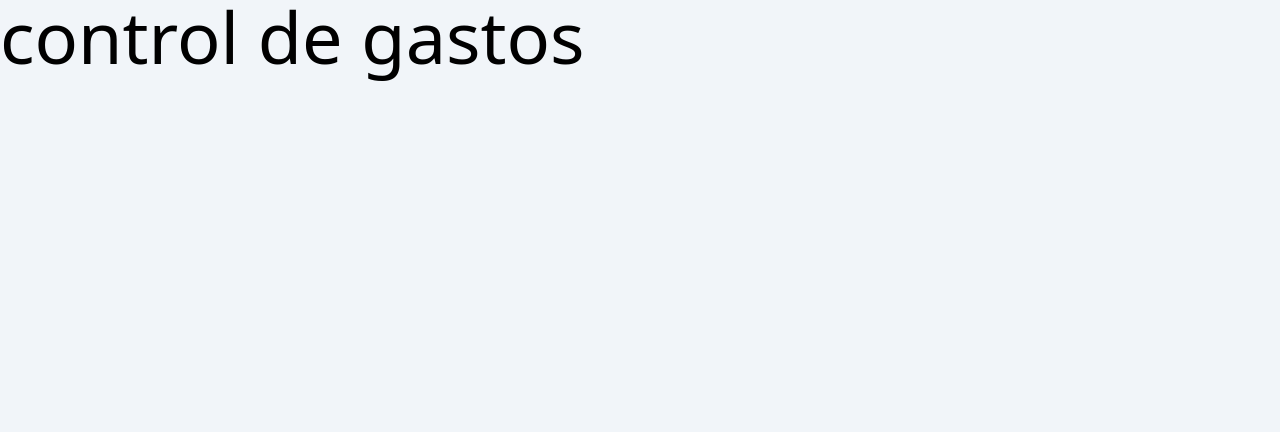
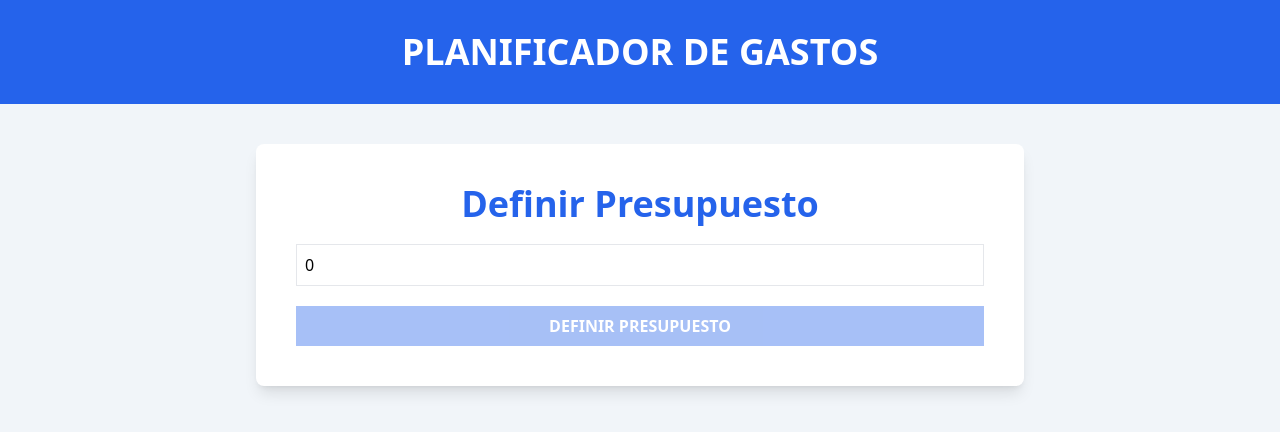
Before and after one commit to jhoanse98/control-gastos-contextapi, a React (Vite) app: page / in a window 1280 px wide. Shown: the top 432 px of the page. Built offline with nearby package versions, Linux system fonts and the light colour scheme.

Commit message:
se crea vista inicial del proyecto

```diff
--- a/src/App.tsx
+++ b/src/App.tsx
@@ -1,5 +1,20 @@
+import BudgetForm from "./components/BudgetForm";
+
 function App() {
-  return <h1 className="text-7xl">control de gastos</h1>;
+  return (
+    <>
+      <header className="bg-blue-600 py-8 max-h-72">
+        <h1 className="uppercase text-center font-black text-4xl text-white">
+          {" "}
+          Planificador de gastos
+        </h1>
+      </header>
+
+      <div className="max-w-3xl mx-auto bg-white shadow-lg rounded-lg mt-10 p-10">
+        <BudgetForm />
+      </div>
+    </>
+  );
 }
 
 export default App;
--- /dev/null
+++ b/src/components/BudgetForm.tsx
@@ -0,0 +1,41 @@
+import React, { useMemo, useState } from "react";
+
+const BudgetForm = () => {
+  const [budget, setBudget] = useState(0);
+  const handleChange = (e: React.ChangeEvent<HTMLInputElement>) => {
+    setBudget(e.target.valueAsNumber);
+  };
+
+  const isValid = useMemo(() => {
+    return isNaN(budget) || budget <= 0;
+  }, [budget]);
+  return (
+    <form className="space-y-5">
+      <div className="flex flex-col space-y-5">
+        <label
+          htmlFor="budget"
+          className="text-4xl text-blue-600 font-bold text-center"
+        >
+          Definir Presupuesto
+        </label>
+        <input
+          id="budget"
+          type="number"
+          className="w-full bg-white border border-gray-200 p-2"
+          placeholder="Define tu presupuesto"
+          name="budget"
+          value={budget}
+          onChange={handleChange}
+        />
+      </div>
+      <input
+        type="submit"
+        value="Definir Presupuesto"
+        className="bg-blue-600 disabled:opacity-40 hover:bg-blue-700 cursor-pointer w-full p-2 text-white font-black uppercase"
+        disabled={isValid}
+      />
+    </form>
+  );
+};
+
+export default BudgetForm;
```
